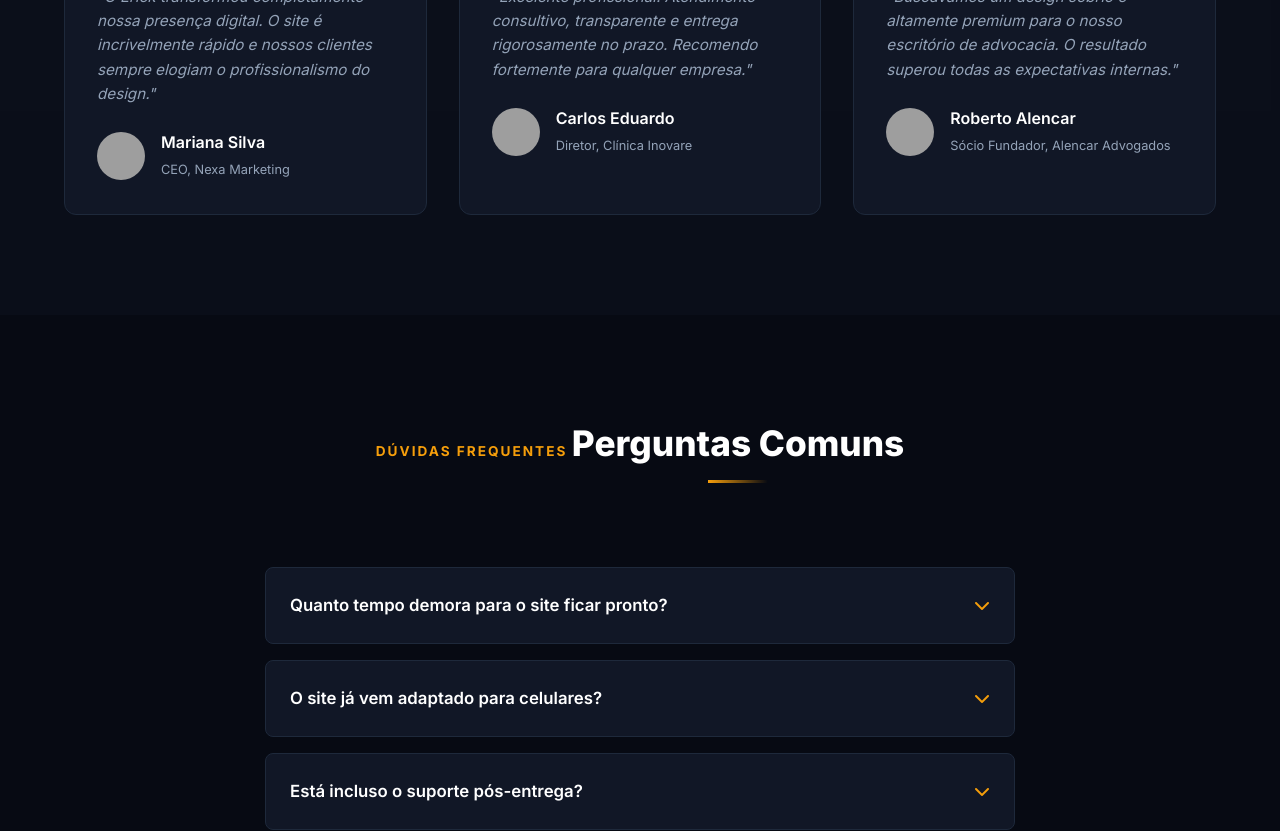
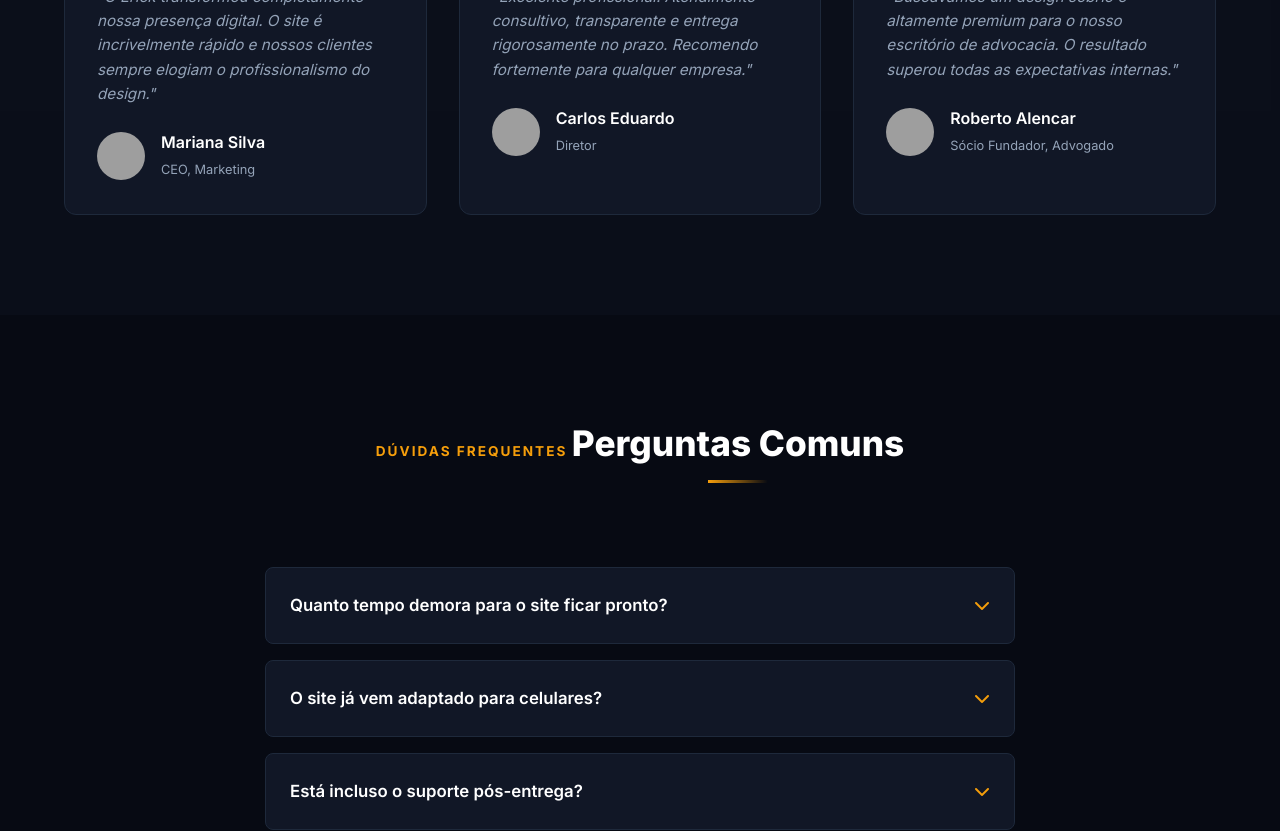
Before and after one commit to erickomaga/erickomaga, a plain HTML site: page index.html in a window 1280 px wide. Shown: the part 6240-7071 px from the top of the page. Drawn offline with nearby package versions, Linux system fonts and the light colour scheme; grey boxes are pictures that could not be loaded.

Commit message:
ajustes ai

```diff
--- a/index.html
+++ b/index.html
@@ -332,7 +332,7 @@
                         <img src="https://images.unsplash.com/photo-1534528741775-53994a69daeb?q=80&w=150&auto=format&fit=crop" alt="Cliente">
                         <div>
                             <h4>Mariana Silva</h4>
-                            <span>CEO, Nexa Marketing</span>
+                            <span>CEO, Marketing</span>
                         </div>
                     </div>
                 </div>
@@ -343,7 +343,7 @@
                         <img src="https://images.unsplash.com/photo-1507003211169-0a1dd7228f2d?q=80&w=150&auto=format&fit=crop" alt="Cliente">
                         <div>
                             <h4>Carlos Eduardo</h4>
-                            <span>Diretor, Clínica Inovare</span>
+                            <span>Diretor</span>
                         </div>
                     </div>
                 </div>
@@ -354,7 +354,7 @@
                         <img src="https://images.unsplash.com/photo-1573496359142-b8d87734a5a2?q=80&w=150&auto=format&fit=crop" alt="Cliente">
                         <div>
                             <h4>Roberto Alencar</h4>
-                            <span>Sócio Fundador, Alencar Advogados</span>
+                            <span>Sócio Fundador, Advogado</span>
                         </div>
                     </div>
                 </div>
@@ -471,7 +471,7 @@
     <footer class="main-footer">
         <div class="container footer-content">
             <div class="footer-brand">
-                <a href="#inicio" class="logo">Erick<span>_Omaga</span></a>
+                <a href="#inicio" class="logo">Erick<span> Omaga</span></a>
                 <p>Construindo ecossistemas digitais premium de alto desempenho e design elegante.</p>
             </div>
             <div class="footer-links">
```
